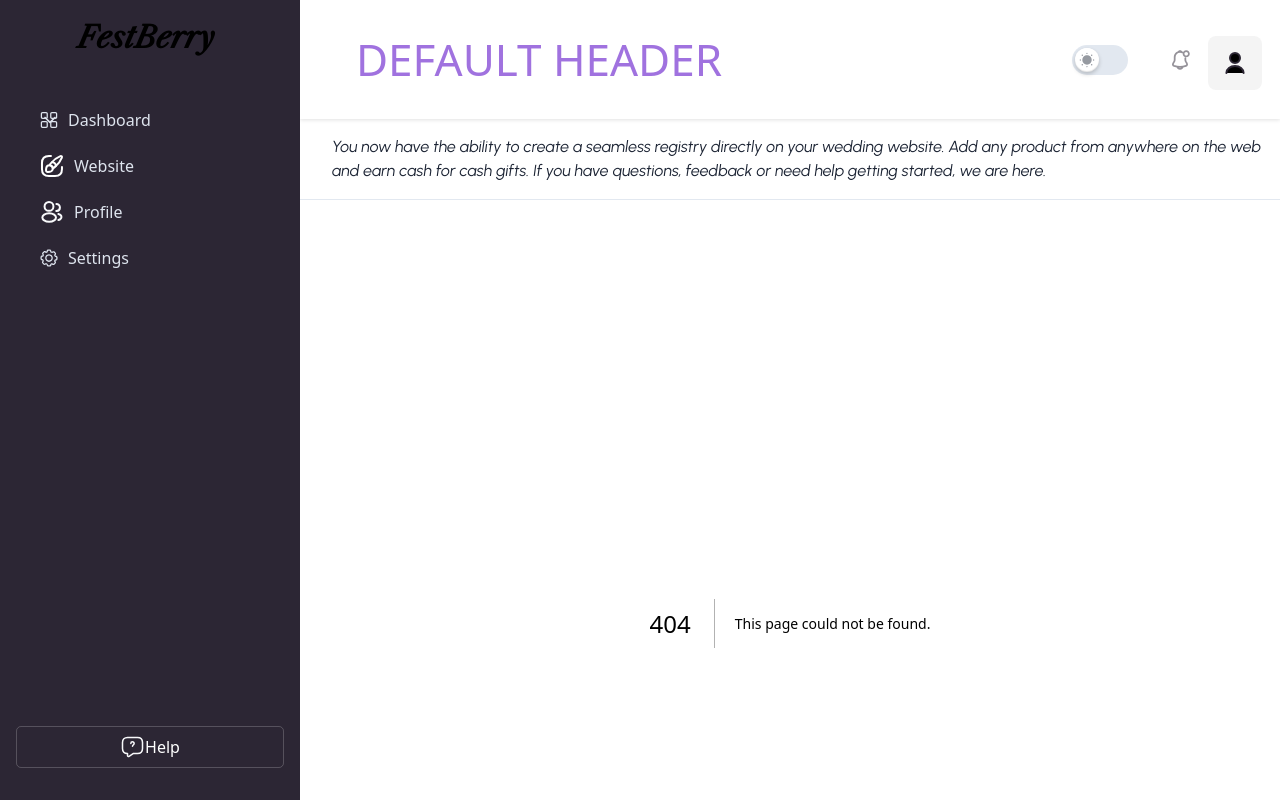
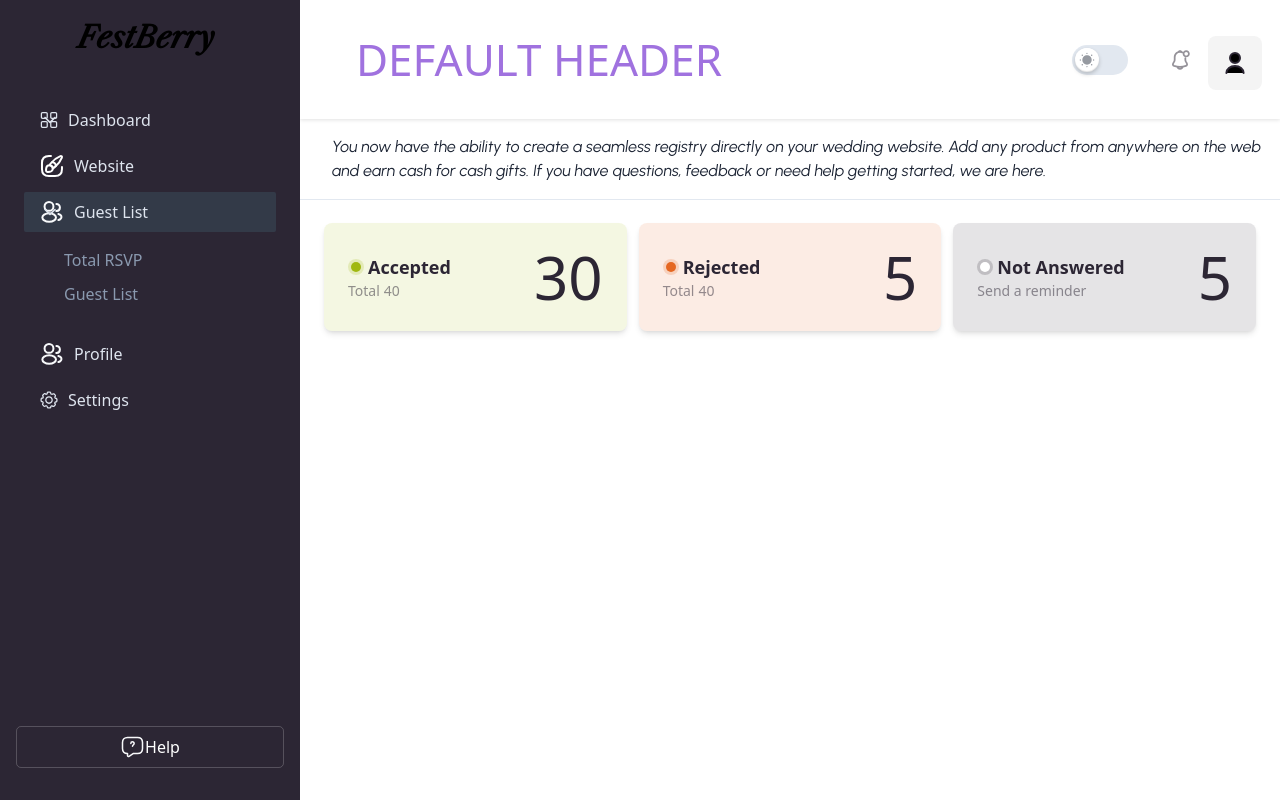
Before and after one commit to CurliDev/mother-box, a Next.js app: page /guest-list/list in a window 1280 px wide. Before the commit this address had no page. Built offline with nearby package versions, Linux system fonts and the light colour scheme.

Commit message:
create InfoBox component and added in side bar

```diff
--- /dev/null
+++ b/src/app/guest-list/list/page.tsx
@@ -0,0 +1,10 @@
+import List from '@/components/Guestlist/List/List'
+import React from 'react'
+
+function page() {
+  return (
+    <React.Fragment><List/></React.Fragment>
+  )
+}
+
+export default page
--- /dev/null
+++ b/src/app/guest-list/page.tsx
@@ -0,0 +1,12 @@
+import Guestlist from "@/components/Guestlist/Guestlist";
+import { headerTextAtom } from "@/store/jotai";
+
+import React from 'react'
+
+function page() {
+  return (
+    <React.Fragment><Guestlist/></React.Fragment>
+  )
+}
+
+export default page
--- /dev/null
+++ b/src/components/Guestlist/Guestlist.tsx
@@ -0,0 +1,12 @@
+"use client";
+
+
+import React from 'react'
+
+function Guestlist() {
+  return (
+    <div>Guestlist</div>
+  )
+}
+
+export default Guestlist
--- /dev/null
+++ b/src/components/Guestlist/List/Infobox.tsx
@@ -0,0 +1,37 @@
+import React from 'react';
+
+interface InfoBoxProps {
+    color: string;
+    text: string;
+    heading: string;
+    total: number;
+    responded: number;
+}
+// bg-${color}-200
+const InfoBox: React.FC<InfoBoxProps> = ({ color, text, heading, total, responded }) => {
+    return (
+        <div style={{ backgroundColor: `${color}1F` }} className={` w-full rounded-lg shadow-md p-6`}>
+            <div className='flex justify-between items-center'>
+                <div className="flex flex-col items-start justify-start">
+                    <div className='flex gap-1 items-center '>
+
+                        <div style={{ backgroundColor: `${color}33` }} className={`flex items-center justify-center w-4 h-4 rounded-full `}>
+                            <div style={{ backgroundColor: total === 0 ? 'white' : `${color}` }} className={` w-[10px] h-[10px] rounded-full`}></div>
+                        </div>
+                        <h2 className=" text-[#2C2634] text-lg font-semibold">{heading}</h2>
+
+                    </div>
+                    <div className='flex items-center gap-1'>
+                        <span className={`text-[rgba(44,38,52,0.5)] text-sm font-normal`}>{text}</span>
+                        <span className={`text-[rgba(44,38,52,0.5)] text-sm font-normal`}>{total === 0 ? '' : total}</span>
+                    </div>
+                </div>
+                <div className='flex items-end justify-end'>
+                    <span className="text-[#2C2634] text-6xl font-normal">{responded}</span>
+                </div>
+            </div >
+        </div >
+    );
+};
+
+export default InfoBox;
--- /dev/null
+++ b/src/components/Guestlist/List/List.tsx
@@ -0,0 +1,60 @@
+"use client";
+
+
+import React from 'react'
+import InfoBox from './Infobox';
+
+type InfoBoxData = {
+    color: string;
+    heading: string;
+    text: string;
+    total: number;
+    responded: number;
+}[];
+const infoBoxData: InfoBoxData = [
+    {
+        color: '#A0B810',
+        heading: "Accepted",
+        text: "Total",
+        total: 40,
+        responded: 30,
+    },
+    {
+        color: '#E56721',
+        heading: "Rejected",
+        text: "Total",
+        total: 40,
+        responded: 5,
+    },
+    {
+        color: '#2C2634',
+        heading: "Not Answered",
+        text: "Send a reminder",
+        total: 0,
+        responded: 5,
+    },
+
+];
+
+function List() {
+    return (
+        <React.Fragment>
+            <div className="flex gap-3 justify-around items-center">
+                {infoBoxData.map((info, index) => (
+                    <InfoBox
+                        key={index}
+                        color={info.color}
+                        heading={info.heading}
+                        text={info.text}
+                        total={info.total}
+                        responded={info.responded}
+                    />
+                ))}
+                {/* <InfoBox color="#E56721" heading="Sales" text="Total" total={40} responded={5} />
+                <InfoBox color="#2C2634" heading="Sales" text="Total sales for the month" total={0} responded={5} /> */}
+            </div>
+        </React.Fragment>
+    )
+}
+
+export default List
--- a/src/components/Header/index.tsx
+++ b/src/components/Header/index.tsx
@@ -20,6 +20,7 @@ const Header = (props: {
         <div className="flex flex-grow items-center justify-between px-4 py-4 shadow-2 md:px-6 2xl:px-11">
           <div className="flex items-center gap-2 sm:gap-4 lg:hidden">
             <button
+              type="button"
               aria-controls="sidebar"
               onClick={(e) => {
                 e.stopPropagation();
@@ -30,31 +31,26 @@ const Header = (props: {
               <span className="relative block h-5.5 w-5.5 cursor-pointer">
                 <span className="du-block absolute right-0 h-full w-full">
                   <span
-                    className={`relative left-0 top-0 my-1 block h-0.5 w-0 rounded-sm bg-black delay-[0] duration-200 ease-in-out dark:bg-white ${
-                      !props.sidebarOpen && "!w-full delay-300"
-                    }`}
+                    className={`relative left-0 top-0 my-1 block h-0.5 w-0 rounded-sm bg-black delay-[0] duration-200 ease-in-out dark:bg-white ${!props.sidebarOpen && "!w-full delay-300"
+                      }`}
                   ></span>
                   <span
-                    className={`relative left-0 top-0 my-1 block h-0.5 w-0 rounded-sm bg-black delay-150 duration-200 ease-in-out dark:bg-white ${
-                      !props.sidebarOpen && "delay-400 !w-full"
-                    }`}
+                    className={`relative left-0 top-0 my-1 block h-0.5 w-0 rounded-sm bg-black delay-150 duration-200 ease-in-out dark:bg-white ${!props.sidebarOpen && "delay-400 !w-full"
+                      }`}
                   ></span>
                   <span
-                    className={`relative left-0 top-0 my-1 block h-0.5 w-0 rounded-sm bg-black delay-200 duration-200 ease-in-out dark:bg-white ${
-                      !props.sidebarOpen && "!w-full delay-500"
-                    }`}
+                    className={`relative left-0 top-0 my-1 block h-0.5 w-0 rounded-sm bg-black delay-200 duration-200 ease-in-out dark:bg-white ${!props.sidebarOpen && "!w-full delay-500"
+                      }`}
                   ></span>
                 </span>
                 <span className="absolute right-0 h-full w-full rotate-45">
                   <span
-                    className={`absolute left-2.5 top-0 block h-full w-0.5 rounded-sm bg-black delay-300 duration-200 ease-in-out dark:bg-white ${
-                      !props.sidebarOpen && "!h-0 !delay-[0]"
-                    }`}
+                    className={`absolute left-2.5 top-0 block h-full w-0.5 rounded-sm bg-black delay-300 duration-200 ease-in-out dark:bg-white ${!props.sidebarOpen && "!h-0 !delay-[0]"
+                      }`}
                   ></span>
                   <span
-                    className={`delay-400 absolute left-0 top-2.5 block h-0.5 w-full rounded-sm bg-black duration-200 ease-in-out dark:bg-white ${
-                      !props.sidebarOpen && "!h-0 !delay-200"
-                    }`}
+                    className={`delay-400 absolute left-0 top-2.5 block h-0.5 w-full rounded-sm bg-black duration-200 ease-in-out dark:bg-white ${!props.sidebarOpen && "!h-0 !delay-200"
+                      }`}
                   ></span>
                 </span>
               </span>
--- a/src/components/Sidebar/index.tsx
+++ b/src/components/Sidebar/index.tsx
@@ -61,8 +61,7 @@ const Sidebar = ({ sidebarOpen, setSidebarOpen }: SidebarProps) => {
   return (
     <aside
       ref={sidebar}
-      className={`absolute flex justify-between left-0 top-0 z-9999 flex h-screen w-75 flex-col overflow-y-hidden bg-midnightIndigo duration-300 ease-linear dark:bg-boxdark lg:static lg:translate-x-0 ${
-        sidebarOpen ? "translate-x-0" : "-translate-x-full"
+      className={`absolute flex justify-between left-0 top-0 z-9999 flex h-screen w-75 flex-col overflow-y-hidden bg-midnightIndigo duration-300 ease-linear dark:bg-boxdark lg:static lg:translate-x-0 ${sidebarOpen ? "translate-x-0" : "-translate-x-full"
         }`}
     >
       <div className="">
@@ -111,8 +110,7 @@ const Sidebar = ({ sidebarOpen, setSidebarOpen }: SidebarProps) => {
                       <React.Fragment>
                         <Link
                           href="#"
-                          className={`group relative flex items-center gap-2.5 rounded-sm py-2 px-4 font-medium text-bodydark1 duration-300 ease-in-out hover:bg-graydark dark:hover:bg-meta-4 ${
-                            (pathname === "/" ||
+                          className={`group relative flex items-center gap-2.5 rounded-sm py-2 px-4 font-medium text-bodydark1 duration-300 ease-in-out hover:bg-graydark dark:hover:bg-meta-4 ${(pathname === "/" ||
                             pathname.includes("dashboard")) &&
                             "bg-graydark dark:bg-meta-4"
                             }`}
@@ -128,16 +126,14 @@ const Sidebar = ({ sidebarOpen, setSidebarOpen }: SidebarProps) => {
                           <ArrowIcon />
                         </Link>
                         <div
-                          className={`translate transform overflow-hidden ${
-                            !open && "hidden"
+                          className={`translate transform overflow-hidden ${!open && "hidden"
                             }`}
                         >
                           <ul className="mt-4 mb-5.5 flex flex-col gap-2.5 pl-6">
                             <li>
                               <Link
                                 href="/"
-                                className={`group relative flex items-center gap-2.5 rounded-md px-4 font-medium text-bodydark2 duration-300 ease-in-out hover:text-white ${
-                                  pathname === "/" && "text-white"
+                                className={`group relative flex items-center gap-2.5 rounded-md px-4 font-medium text-bodydark2 duration-300 ease-in-out hover:text-white ${pathname === "/" && "text-white"
                                   } `}
                               >
                                 eCommerce
@@ -153,8 +149,7 @@ const Sidebar = ({ sidebarOpen, setSidebarOpen }: SidebarProps) => {
                 <li>
                   <Link
                     href="/profile"
-                    className={`group relative flex items-center gap-2.5 rounded-sm py-2 px-4 font-medium text-bodydark1 duration-300 ease-in-out hover:bg-graydark dark:hover:bg-meta-4 ${
-                      pathname.includes("profile") &&
+                    className={`group relative flex items-center gap-2.5 rounded-sm py-2 px-4 font-medium text-bodydark1 duration-300 ease-in-out hover:bg-graydark dark:hover:bg-meta-4 ${pathname.includes("profile") &&
                       "bg-graydark dark:bg-meta-4"
                       }`}
                   >
@@ -162,11 +157,64 @@ const Sidebar = ({ sidebarOpen, setSidebarOpen }: SidebarProps) => {
                     Website
                   </Link>
                 </li>
+                <SidebarLinkGroup
+                  activeCondition={
+                    pathname.includes("guest-list")
+                  }
+                >
+                  {(handleClick, open) => {
+                    return (
+                      <React.Fragment>
+                        <Link
+                          href="#"
+                          className={`group relative flex items-center gap-2.5 rounded-sm py-2 px-4 font-medium text-bodydark1 duration-300 ease-in-out hover:bg-graydark dark:hover:bg-meta-4 ${(pathname === "/guest-list" ||
+                            pathname.includes("guest-list")) &&
+                            "bg-graydark dark:bg-meta-4"
+                            }`}
+                          onClick={(e) => {
+                            e.preventDefault();
+                            sidebarExpanded
+                              ? handleClick()
+                              : setSidebarExpanded(true);
+                          }}
+                        >
+                          <UsersIcon />
+                          Guest List
+                          <ArrowIcon />
+                        </Link>
+                        <div
+                          className={`translate transform overflow-hidden ${!open && "hidden"
+                            }`}
+                        >
+                          <ul className="mt-4 mb-5.5 flex flex-col gap-2.5 pl-6">
+                            <li>
+                              <Link
+                                href="/guest-list/"
+                                className={`group relative flex items-center gap-2.5 rounded-md px-4 font-medium text-bodydark2 duration-300 ease-in-out hover:text-white ${pathname === "/" && "text-white"
+                                  } `}
+                              >
+                                Total RSVP
+                              </Link>
+                            </li>
+                            <li>
+                              <Link
+                                href="/guest-list/list"
+                                className={`group relative flex items-center gap-2.5 rounded-md px-4 font-medium text-bodydark2 duration-300 ease-in-out hover:text-white ${pathname === "/list" && "text-white"
+                                  } `}
+                              >
+                                Guest List
+                              </Link>
+                            </li>
+                          </ul>
+                        </div>
+                      </React.Fragment>
+                    );
+                  }}
+                </SidebarLinkGroup>
                 <li>
                   <Link
                     href="/profile"
-                    className={`group relative flex items-center gap-2.5 rounded-sm py-2 px-4 font-medium text-bodydark1 duration-300 ease-in-out hover:bg-graydark dark:hover:bg-meta-4 ${
-                      pathname.includes("profile") &&
+                    className={`group relative flex items-center gap-2.5 rounded-sm py-2 px-4 font-medium text-bodydark1 duration-300 ease-in-out hover:bg-graydark dark:hover:bg-meta-4 ${pathname.includes("profile") &&
                       "bg-graydark dark:bg-meta-4"
                       }`}
                   >
@@ -178,8 +226,7 @@ const Sidebar = ({ sidebarOpen, setSidebarOpen }: SidebarProps) => {
                 <li>
                   <Link
                     href="/settings"
-                    className={`group relative flex items-center gap-2.5 rounded-sm py-2 px-4 font-medium text-bodydark1 duration-300 ease-in-out hover:bg-graydark dark:hover:bg-meta-4 ${
-                      pathname.includes("settings") &&
+                    className={`group relative flex items-center gap-2.5 rounded-sm py-2 px-4 font-medium text-bodydark1 duration-300 ease-in-out hover:bg-graydark dark:hover:bg-meta-4 ${pathname.includes("settings") &&
                       "bg-graydark dark:bg-meta-4"
                       }`}
                   >
```
Lines whose indentation alone changed are shown as unchanged.
